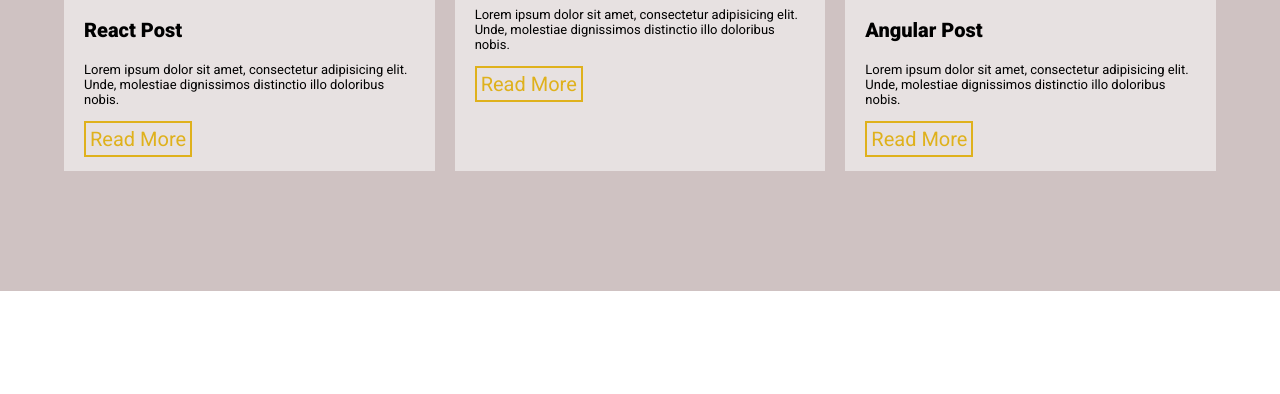
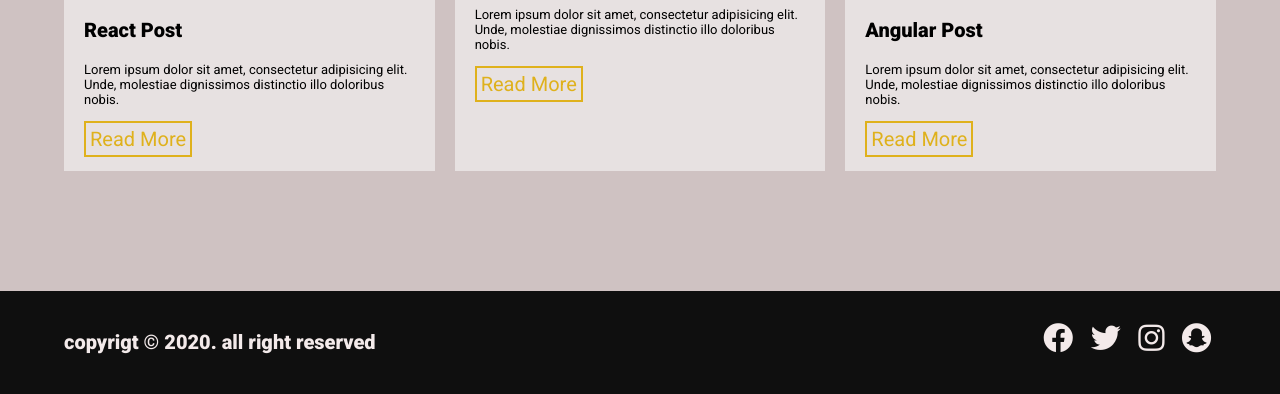
Before and after one commit to yousef-ghanim/ewb-agency, a plain HTML site: page index.html in a window 1280 px wide. Shown: the part 3416-3810 px from the top of the page. Before the commit the page ends 3707 px from the top, so only its background shows below. Drawn offline with Linux system fonts and the light colour scheme.

Commit message:
footer ready

```diff
--- a/index.html
+++ b/index.html
@@ -251,6 +251,20 @@
       </div>
     </section>
     <!-- end of recent posts -->
+
+    <!-- footer -->
+    <section id="footer">
+      <div class="footer-container">
+        <h1>copyrigt &COPY; 2020. all right reserved</h1>
+        <div class="social-media">
+          <i class="fab fa-facebook"></i>
+          <i class="fab fa-twitter"></i>
+          <i class="fab fa-instagram"></i>
+          <i class="fab fa-snapchat"></i>
+        </div>
+      </div>
+    </section>
+    <!-- end of footer -->
     <script src="app.js"></script>
   </body>
 </html>
--- a/style.css
+++ b/style.css
@@ -529,3 +529,32 @@ header {
   }
 }
 /* end of recent posts */
+/* footer */
+#footer {
+  background-color: var(--black-color);
+  padding: 3rem 0;
+}
+.footer-container {
+  max-width: 90vw;
+  margin: 0 auto;
+  color: var(--white-color);
+  display: flex;
+  flex-wrap: wrap;
+  justify-content: space-between;
+  align-items: baseline;
+}
+.footer-container h1 {
+  font-size: 2rem;
+  margin-bottom: 1rem;
+}
+.social-media {
+  font-size: 3rem;
+}
+.social-media i {
+  transition: transform 1s ease;
+  margin: 0 0.5rem;
+}
+.social-media i:hover {
+  color: var(--yellow-color);
+  transform: translateY(-1rem);
+}
```
